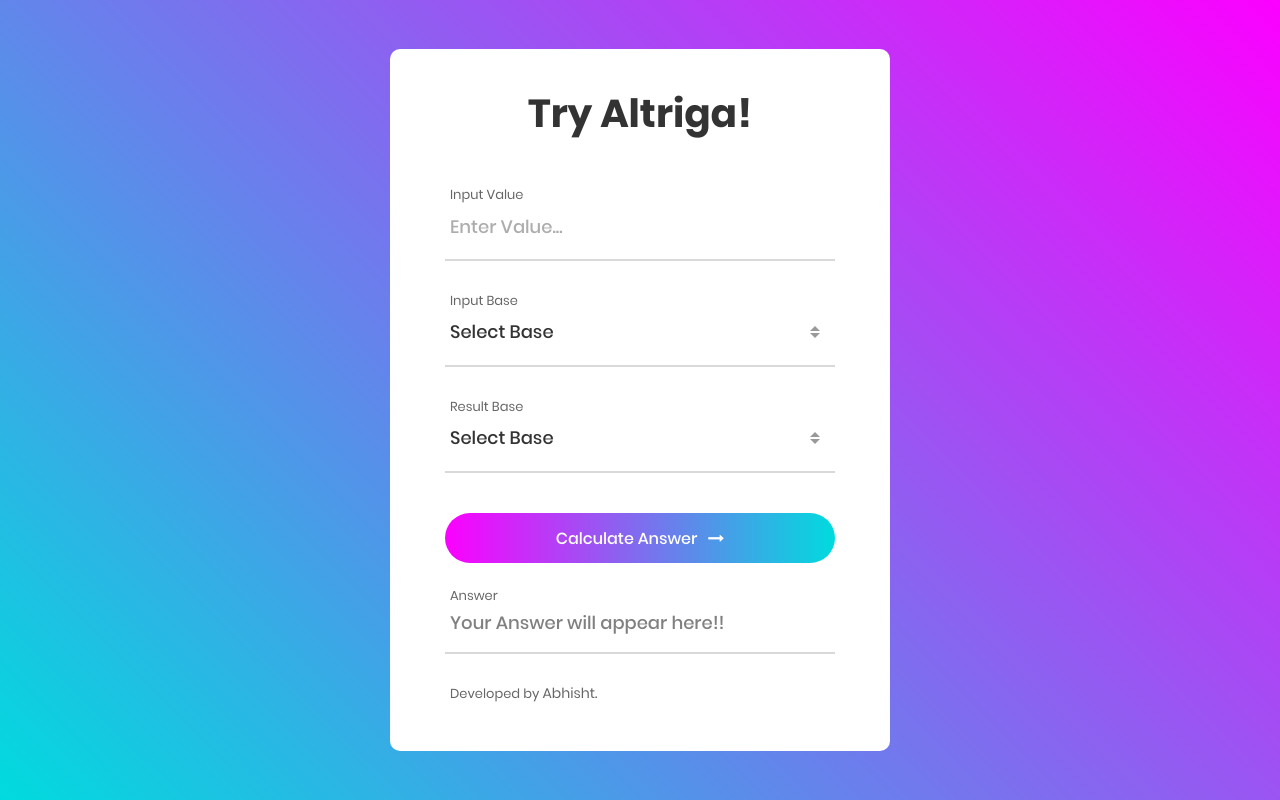
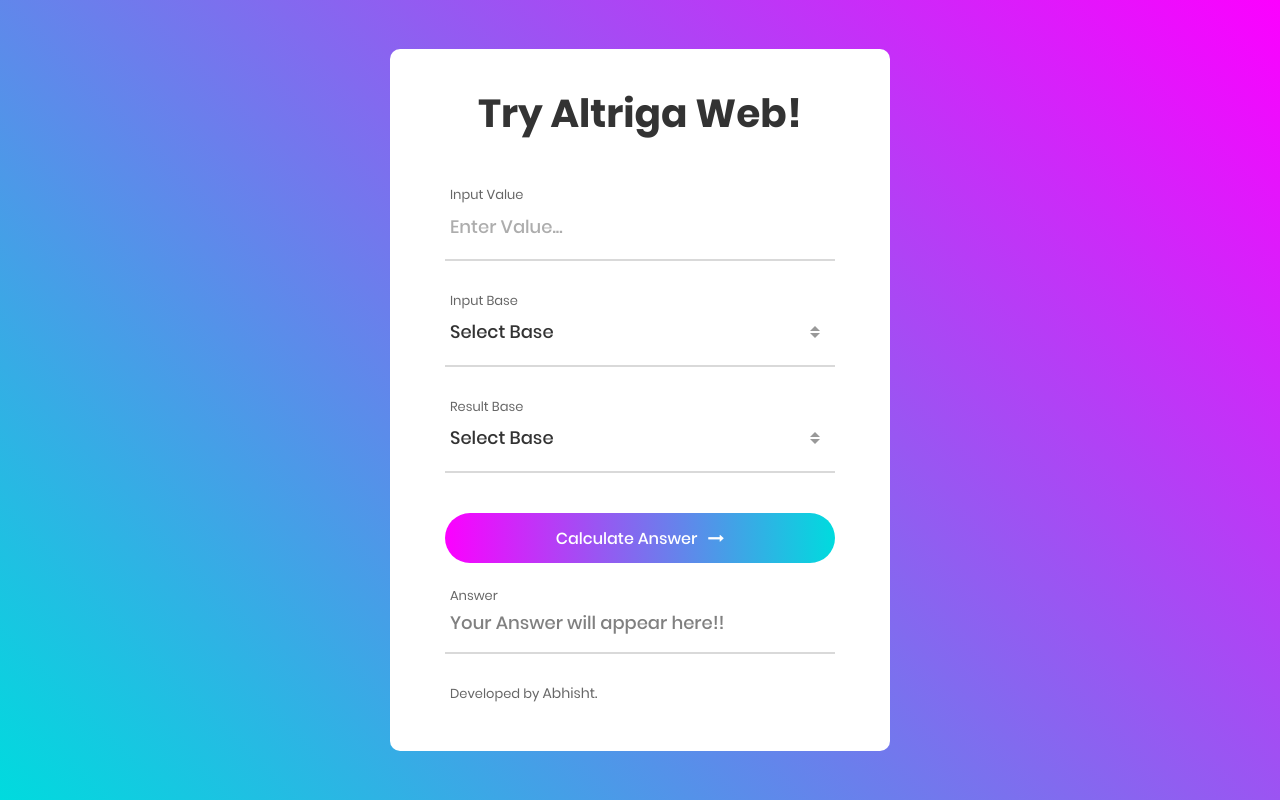
Before and after one commit to altriga/altriga.github.io, a plain HTML site: page index.html in a window 1280 px wide. Drawn offline with Linux system fonts and the light colour scheme.

Commit message:
Update index.html

```diff
--- a/index.html
+++ b/index.html
@@ -46,6 +46,7 @@
 <script type="text/javascript">
     function isNumberKey(txt, evt) {
       var charCode = (evt.which) ? evt.which : evt.keyCode;
+	console.log("User Pressed: ",charCode);
       if (charCode == 46) {
         //Check if the text already contains the . character
         if (txt.value.indexOf('.') === -1) {
@@ -78,7 +79,7 @@
 		<div class="wrap-contact100">
 			<form class="contact100-form validate-form">
 				<span class="contact100-form-title">
-					Try Altriga!
+					Try Altriga Web!
 				</span>
 
 				<div class="wrap-input100 validate-input" data-validate="Value Required">
```
